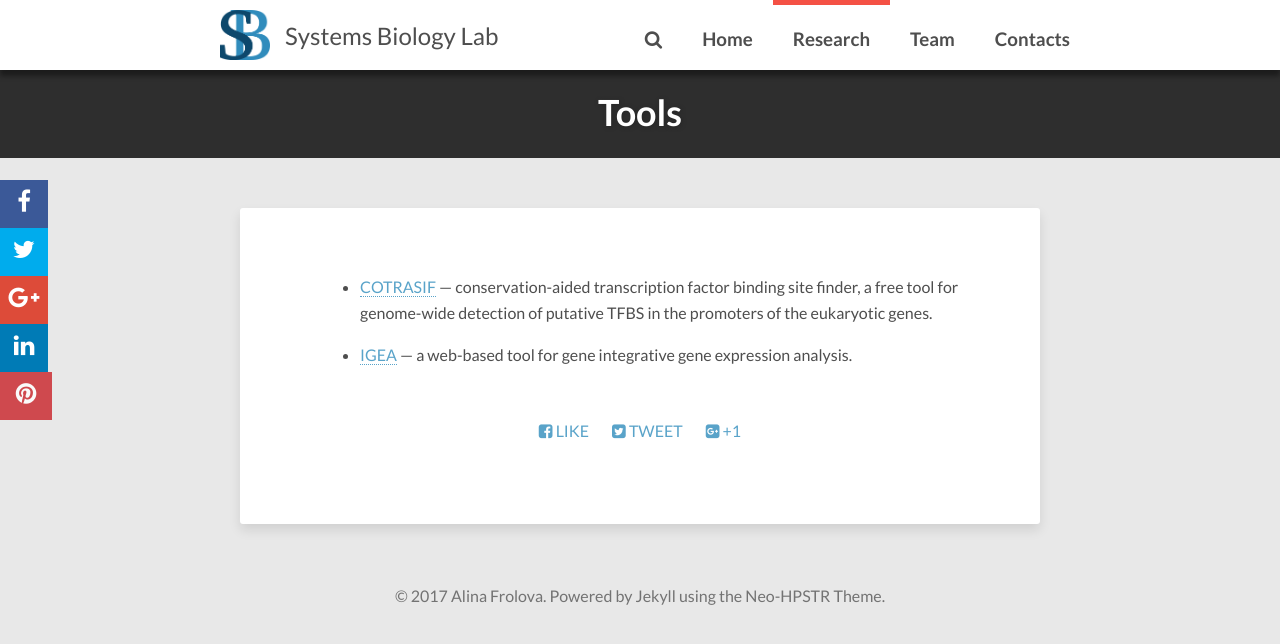
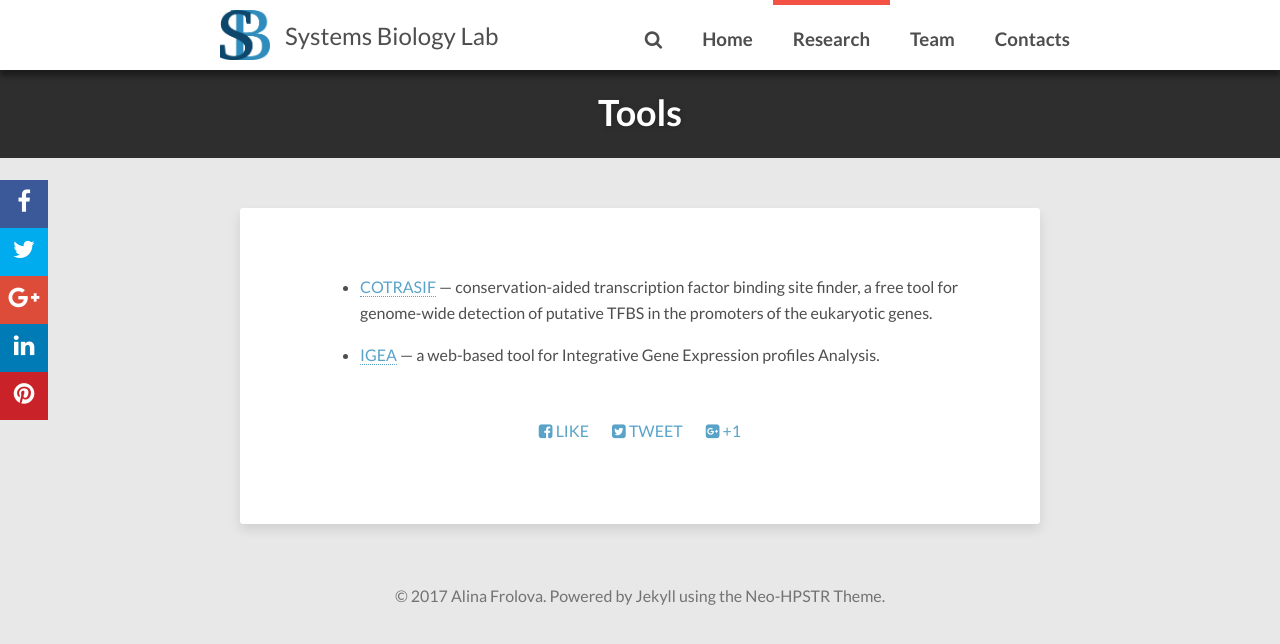
Before and after one commit to sysbio-vo/old.sysbio-vo.github.io, a Jekyll site: the page built from research/tools/index.md, in a window 1280 px wide. Shown: the top 644 px of the page. Built offline with Jekyll 4.4.1, drawn with Linux system fonts in a browser that asks for light colours; nearby versions of some CDN libraries; comment, search, counter and statistics services are not loaded.

Commit message:
remove mystics from tools

```diff
--- a/research/tools/index.md
+++ b/research/tools/index.md
@@ -7,4 +7,4 @@
 
 * [COTRASIF](http://biomed.org.ua/COTRASIF/) --- conservation-aided transcription factor binding site finder, a free tool for genome-wide detection of putative TFBS in the promoters of the eukaryotic genes.
 
-* <a href="{{ site.url }}/research/tools/igea">IGEA</a> --- a web-based tool for gene integrative gene expression analysis.
+* <a href="{{ site.url }}/research/tools/igea">IGEA</a> --- a web-based tool for Integrative Gene Expression profiles Analysis.
```
